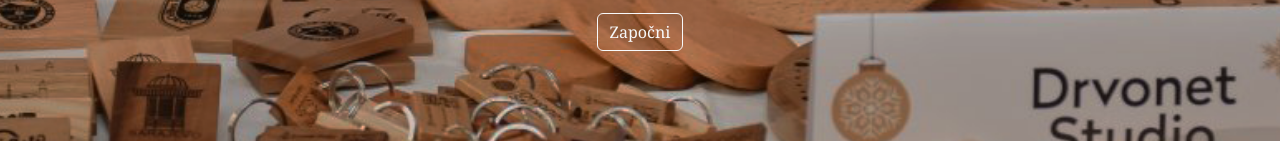
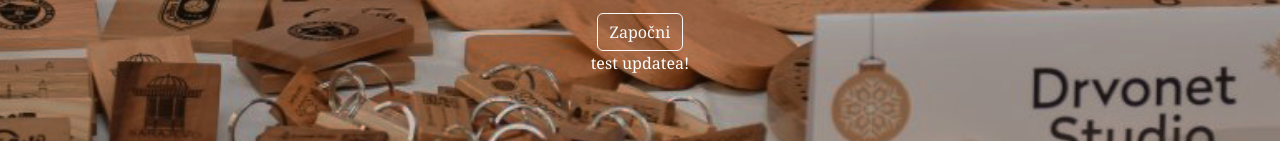
Before and after one commit to emiresatovic/Drvonet-Studio, a plain HTML site: page index.html in a window 1280 px wide. Shown: the part 429-570 px from the top of the page. Drawn offline with nearby package versions, Linux system fonts and the light colour scheme.

Commit message:
test updatea

```diff
--- a/index.html
+++ b/index.html
@@ -16,6 +16,7 @@
         <h1>lorem</h1>
         <p>Lorem ipsum dolor sit amet consectetur, adipisicing elit. Explicabo!!</p>
         <button type="button" class="btn btn-outline-light">Započni</button>
+        <p>test updatea!</p>
       </div>
     </div>
 
```
